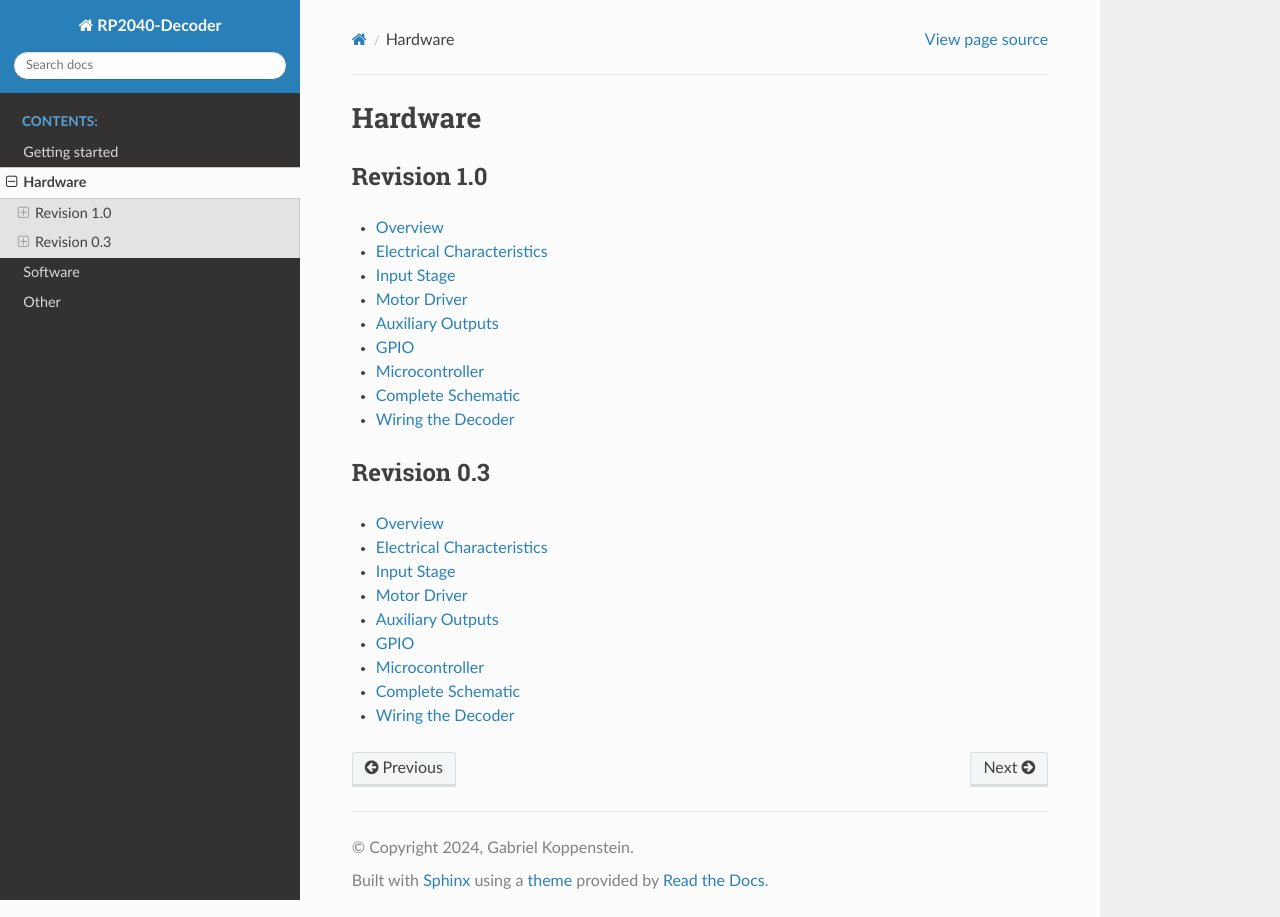
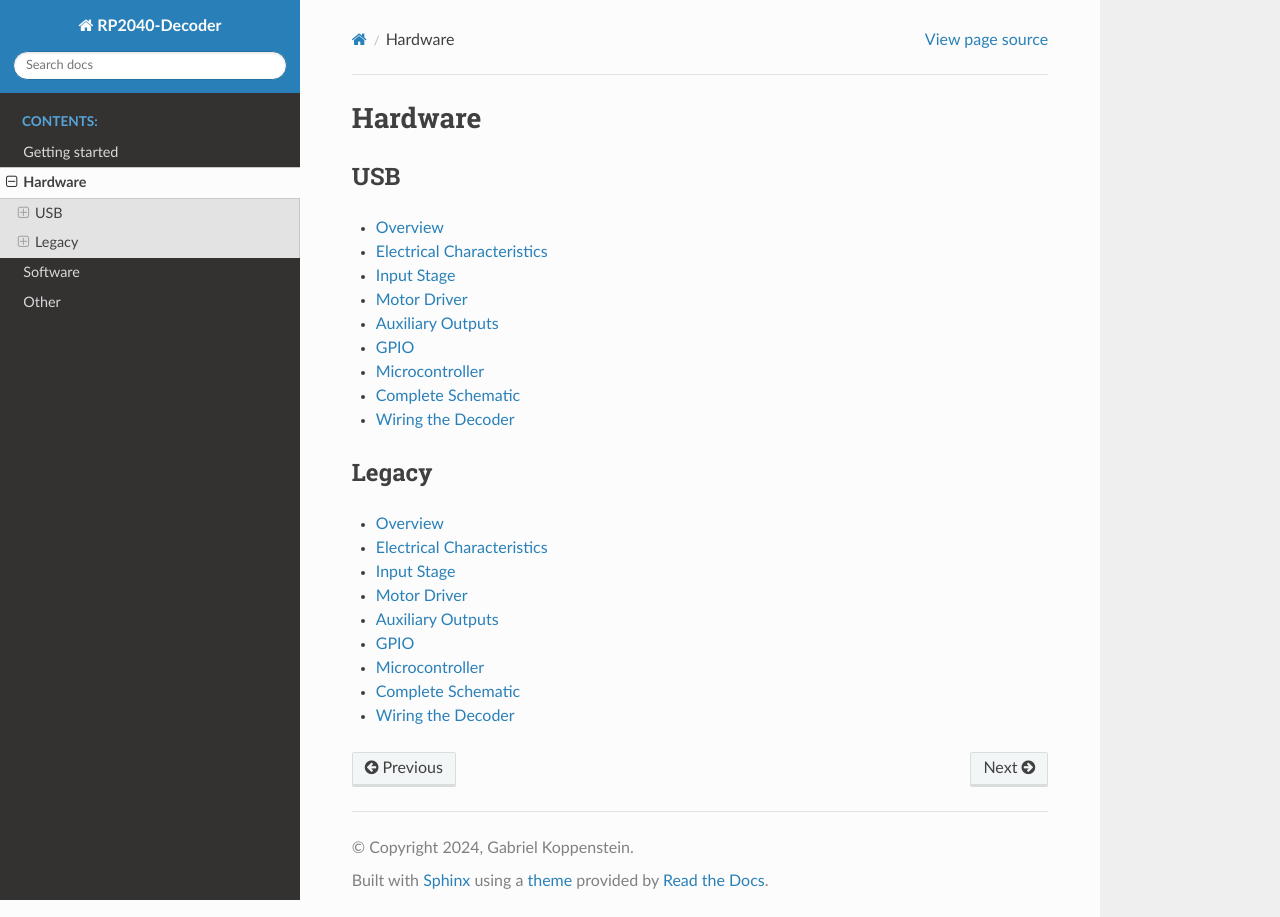
Before and after one commit to gab-k/RP2040-Decoder, a Sphinx documentation site: the page built from docs/sphinx/source/hardware/index.rst, in a window 1280 px wide. Built offline with Sphinx 7.4.7 and the Read the Docs theme 3.1.0, drawn with Linux system fonts in a browser that asks for light colours; some of the changed lines change nothing that is shown.

Commit message:
Update docs to automatically get release version from latest v*.*-RELEASE tag;

```diff
--- a/docs/sphinx/source/conf.py
+++ b/docs/sphinx/source/conf.py
@@ -6,10 +6,41 @@
 # -- Project information -----------------------------------------------------
 # https://www.sphinx-doc.org/en/master/usage/configuration.html#project-information
 
+import subprocess
+import re
+
+def get_latest_release_tag():
+    try:
+        # Get all tags matching the pattern
+        tags = subprocess.check_output(
+            ['git', 'tag', '--list', 'v*-RELEASE'],
+            universal_newlines=True
+        ).splitlines()
+
+        if not tags:
+            return "unknown"
+
+        # Sort tags in reverse version order
+        tags.sort(reverse=True)
+
+        latest_tag = tags[0]
+
+        # Extract version numbers (optional: you can customize this regex)
+        match = re.match(r'v(\d+\.\d+)-RELEASE', latest_tag)
+        if match:
+            return match.group(1)
+        else:
+            return "unknown"
+
+    except Exception:
+        return "unknown"
+
+
+
 project = 'RP2040-Decoder'
 copyright = '2024, Gabriel Koppenstein'
 author = 'Gabriel Koppenstein'
-release = '0.3, 1.0'
+release = get_latest_release_tag()
 
 # -- General configuration ---------------------------------------------------
 # https://www.sphinx-doc.org/en/master/usage/configuration.html#general-configuration
--- a/docs/sphinx/source/hardware/index.rst
+++ b/docs/sphinx/source/hardware/index.rst
@@ -1,7 +1,7 @@
 Hardware
 ======================
 
-Revision 1.0
+USB
 ------------
 
 .. toctree::
@@ -9,7 +9,7 @@
 
    USB/hw_description
 
-Revision 0.3
+Legacy
 ------------
 
 .. toctree::
```
Also changed, not shown: 1 other file.
